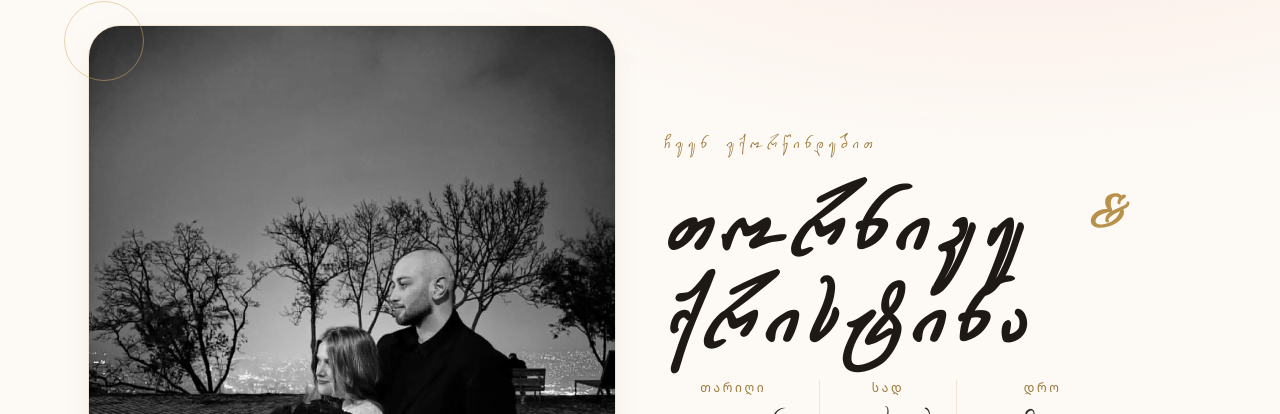
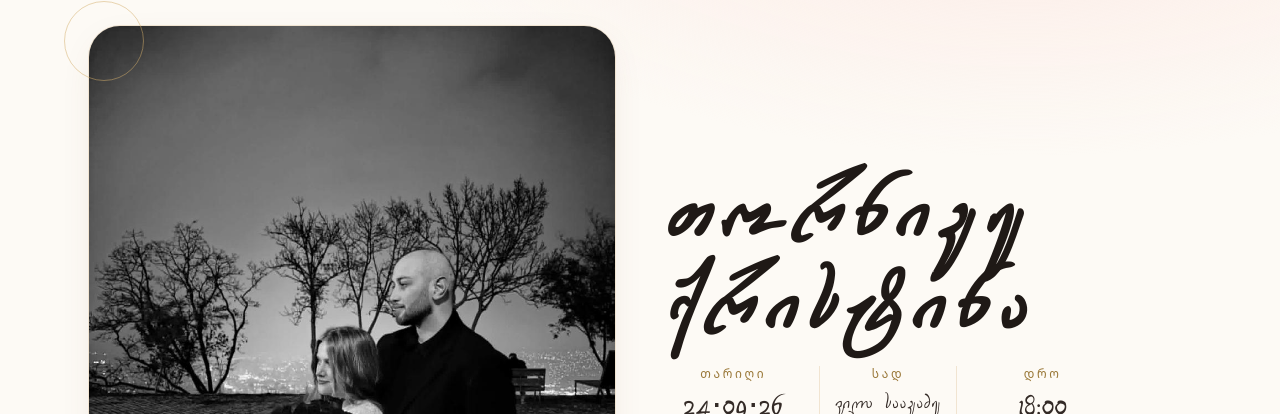
Before and after one commit to PinoqioDOM/Wedding, a Next.js app: page / in a window 1280 px wide. Shown: the part 124-538 px from the top of the page. Built offline with nearby package versions, Linux system fonts and the light colour scheme; no server answers; the database is empty.

Commit message:
final edit text

```diff
--- a/components/Hero.tsx
+++ b/components/Hero.tsx
@@ -28,10 +28,8 @@ export default function Hero() {
 
           {/* Title */}
           <div>
-            <p className="label text-xl font-display">ჩვენ ვქორწინდებით</p>
-
-            <h1 className="mt-6 text-xl tracking-widest font-display italic font-extrabold text-[clamp(3rem,8vw,6rem)] md:text-[clamp(3rem,8vw,6rem)] leading-[0.95]">
-              თორნიკე <span className="font-script text-gold-500 text-[0.55em] align-middle">&amp;</span> ქრისტინა
+            <h1 className="mt-6 tracking-widest font-display italic font-extrabold text-[clamp(3.2rem,14vw,6rem)] leading-[0.95]">
+              თორნიკე <span className="font-script text-gold-500 text-[0.55em] align-middle"></span> ქრისტინა
             </h1>
 
             <div className="mt-4 grid grid-cols-3 gap-4 max-w-md">
```
